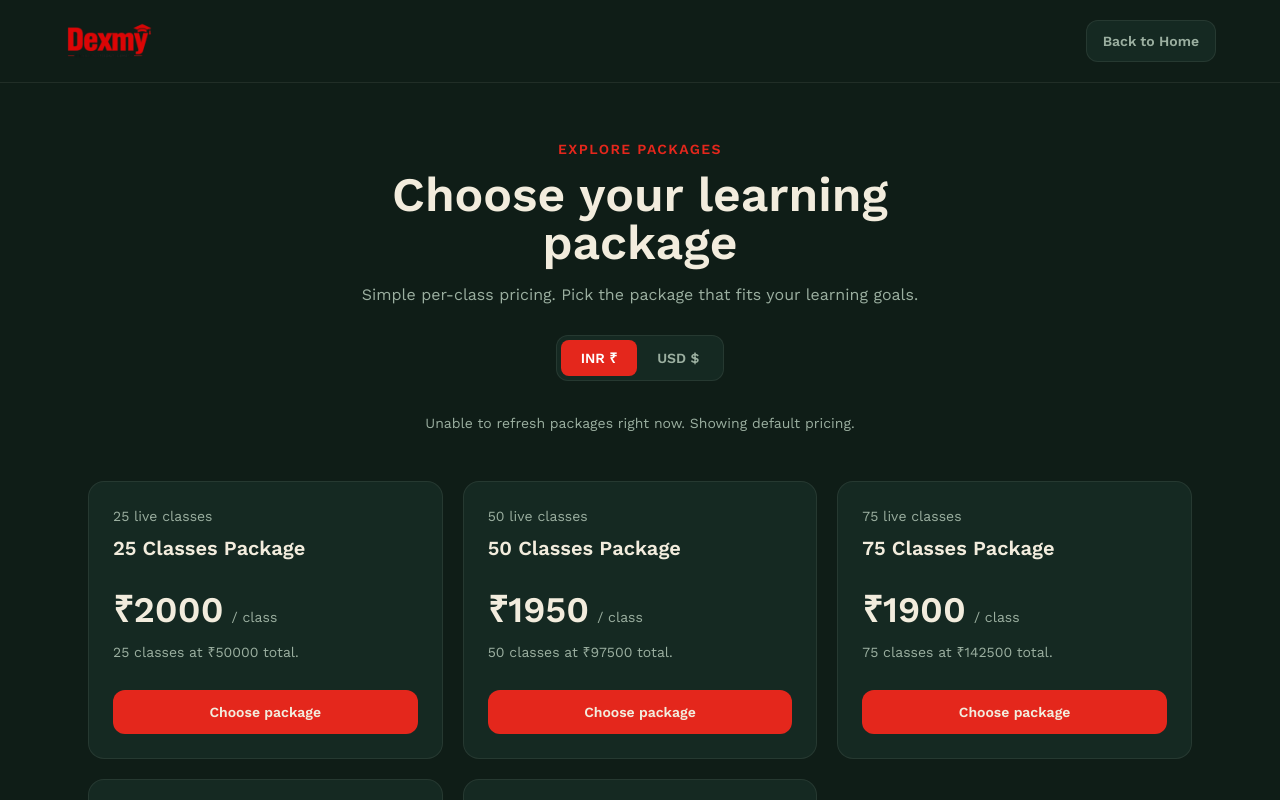
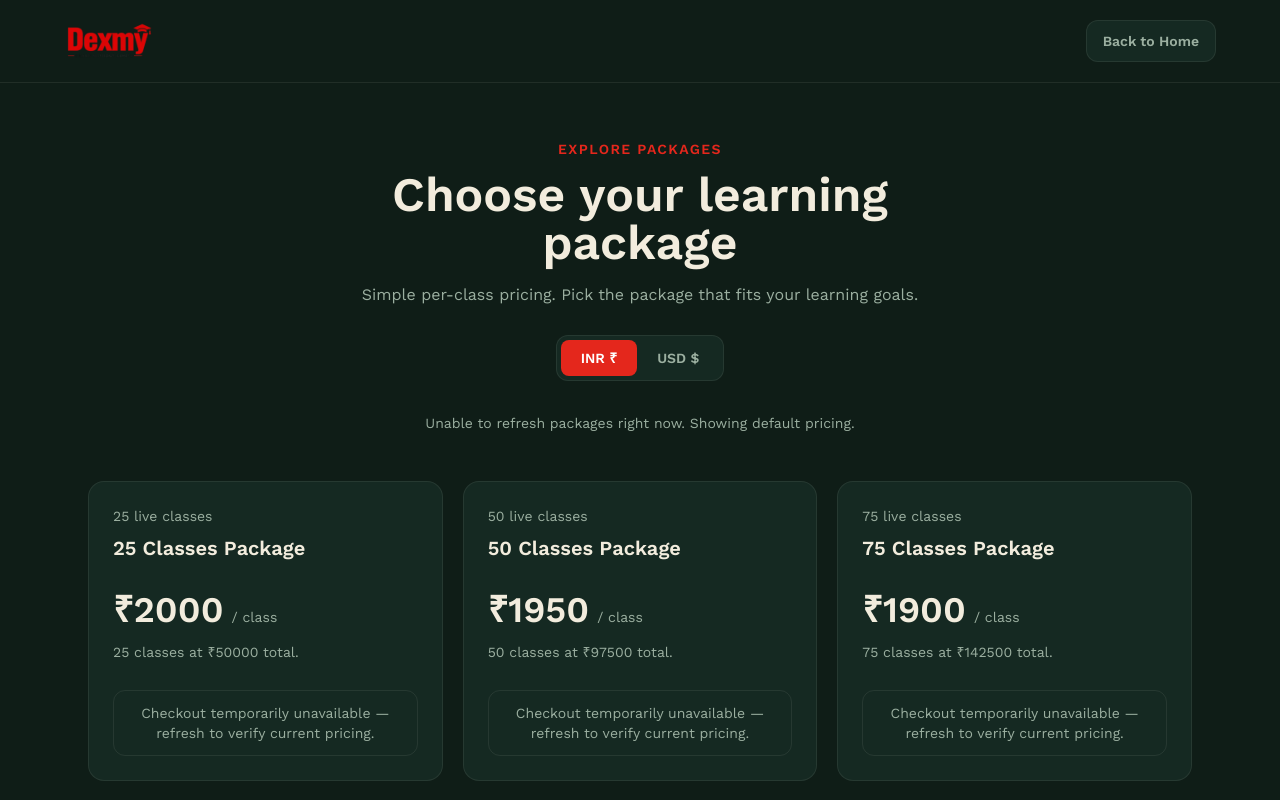
Before and after one commit to Shashwat49/dexmy, a React (Vite) app in the folder frontend/: page /packages in a window 1280 px wide. Shown: the top 800 px of the page. Built offline with nearby package versions, Linux system fonts and the light colour scheme; no server answers.

Commit message:
Prevent checkout from fallback or cached package data

```diff
--- a/frontend/src/pages/Packages.jsx
+++ b/frontend/src/pages/Packages.jsx
@@ -26,6 +26,7 @@ export default function Packages() {
   const [packages, setPackages] = useState(getCachedPackages);
   const [currency, setCurrency] = useState("INR");
   const [error, setError] = useState("");
+  const [apiLoaded, setApiLoaded] = useState(false);
   const freeClassLimitReached =
     new URLSearchParams(window.location.search).get("reason") ===
     "free-class-limit";
@@ -39,6 +40,7 @@ export default function Packages() {
       .then((data) => {
         if (!mounted || !Array.isArray(data)) return;
         setPackages(data);
+        setApiLoaded(true);
         try {
           localStorage.setItem(CACHE_KEY, JSON.stringify(data));
         } catch {
@@ -61,6 +63,7 @@ export default function Packages() {
     if (active.length) return active;
     return DEFAULTS.map((p) => ({
       ...p,
+      is_fallback: true,
       currency,
       price: currency === "INR" ? p.inr : p.usd,
     }));
@@ -105,7 +108,7 @@ export default function Packages() {
         {error && <p className="mt-8 text-center text-sm text-chalk-muted">{error}</p>}
 
         <div className="mt-12 grid gap-5 sm:grid-cols-2 lg:grid-cols-3">
-          {visible.map((p) => <PackageCard key={`${p.name}-${p.currency}`} pkg={p} currency={currency} />)}
+          {visible.map((p) => <PackageCard key={`${p.name}-${p.currency}`} pkg={p} currency={currency} canPurchase={apiLoaded && !p.is_fallback} />)}
         </div>
 
         <p className="mt-10 text-center text-xs text-chalk-muted">The price shown is per class. Your selected package total is calculated at checkout.</p>
@@ -114,7 +117,7 @@ export default function Packages() {
   );
 }
 
-function PackageCard({ pkg, currency }) {
+function PackageCard({ pkg, currency, canPurchase }) {
   const price = Number(pkg.price ?? (currency === "INR" ? pkg.inr : pkg.usd));
   const custom = pkg.is_custom || !pkg.class_count;
 
@@ -127,7 +130,7 @@ function PackageCard({ pkg, currency }) {
         <span className="ml-2 text-sm text-chalk-muted">/ class</span>
       </div>
       <p className="mt-3 text-sm text-chalk-muted">{custom ? "Build a package around your required number of classes." : `${pkg.class_count} classes at ${currency === "INR" ? "₹" : "$"}${(price * pkg.class_count).toFixed(2).replace(/\.00$/, "")} total.`}</p>
-      <Link to={`/checkout/package?package=${pkg.id || "custom"}&currency=${currency}`} className="mt-7 inline-flex justify-center rounded-xl bg-brand-red px-4 py-3 text-sm font-semibold">Choose package</Link>
+      {canPurchase ? <Link to={`/checkout/package?package=${pkg.id}&currency=${currency}`} className="mt-7 inline-flex justify-center rounded-xl bg-brand-red px-4 py-3 text-sm font-semibold">Choose package</Link> : <p className="mt-7 rounded-xl border border-chalk-faint px-4 py-3 text-center text-sm text-chalk-muted">Checkout temporarily unavailable — refresh to verify current pricing.</p>}
     </article>
   );
 }
```
